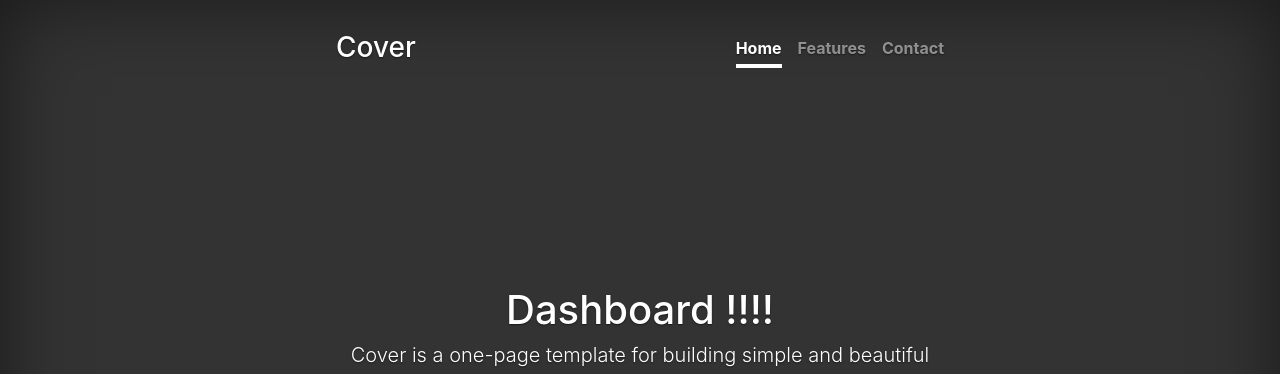
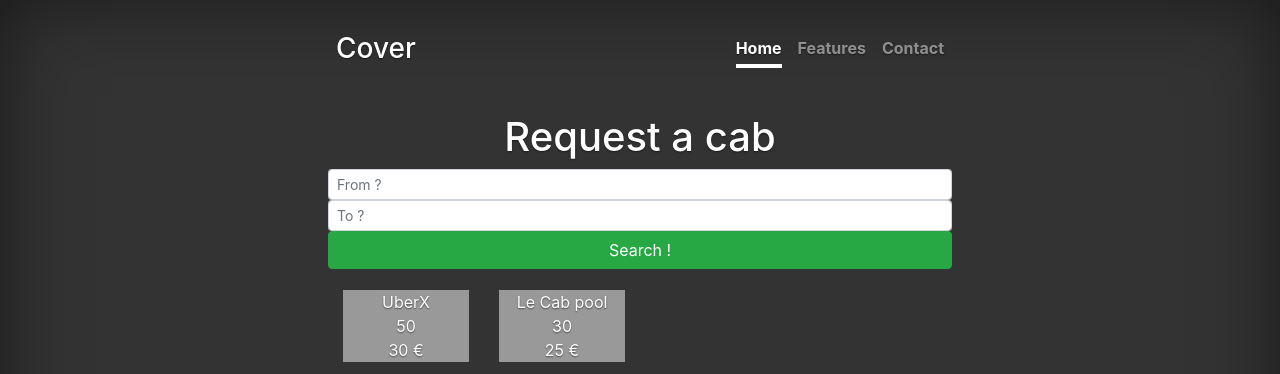
Before and after one commit to GregGuigui/vtc-request-aggregator, a Flask app: page /dashboard in a window 1280 px wide. Shown: the top 374 px of the page. Run offline with Flask 2, Linux system fonts and the light colour scheme; some libraries are stand-ins or nearby versions.

Commit message:
Add layout template. Fillout readme.md for setup

```diff
--- a/app.py
+++ b/app.py
@@ -4,6 +4,8 @@ from uber_rides.client import UberRidesClient
 from uber_rides.session import OAuth2Credential
 from uber_rides.session import Session
 from middlewares.auth import get_uber_session
+
+import os
 import authorize_user
 import utils
 
@@ -11,11 +13,13 @@ app = Flask(__name__)
 app.debug = True
 app.secret_key = 'GregGuiCle'
 
-app.credentials = credentials = utils.import_app_credentials("config.yml")
+env = os.getenv('ENV', 'dev')
+print(env)
+app.credentials = credentials = utils.import_app_credentials("config/config." + env + ".yml")
 auth_flow = authorize_user.get_auth_flow(credentials)
 url = authorize_user.authorization_code_grant_flow(auth_flow)
 
-@app.route("/login")
+@app.route("/")
 def login():
     return render_template('index.html')
 
@@ -50,4 +54,4 @@ def activity():
 
 
 if __name__ == "__main__":
-    app.run(host='0.0.0.0', port=3000)
+    app.run(host=os.getenv('IP', '0.0.0.0'), port=int(os.getenv('PORT', 8080)))
--- /dev/null
+++ b/static/css/search.css
@@ -0,0 +1,14 @@
+#map {
+	height: 300px;
+	margin: 10px 0;
+}
+
+#results{
+	margin: 10px 0;
+}
+
+.cab .cab-inner{
+	background-color: rgba(255,255,255, 0.5);
+	margin: 5px 0;
+	margin-right: 0;
+}
--- /dev/null
+++ b/static/scripts/search.js
@@ -0,0 +1,113 @@
+var app = new Vue({
+  el: '#app',
+  data: {
+    results: [{
+	  distance: 50,
+	  type: 'UberX',
+	  price: '30 €'
+	}, {
+	  distance: 30,
+	  type: 'Le Cab pool',
+	  price: '25 €'
+	}],
+	placeFrom: null,
+	placeTo: null
+  },
+  methods: {
+	  loadResults: function(){
+		  console.log(this.placeFrom);
+		  console.log(this.placeTo);
+
+		  if(this.placeFrom && this.placeTo){
+			  this.results = [{
+				  distance: Math.round(Math.random() * 40),
+				  type: 'UberX',
+				  price: '30 €'
+			  }];
+		  }
+	  },
+	  setPlaces(from, to){
+		  this.placeFrom = from;
+		  this.placeTo = to;
+	  }
+  }
+})
+
+var map,
+	autocompleteFrom,
+	autocompleteTo,
+	userPosition;
+
+function initMap() {
+	var directionsService = new google.maps.DirectionsService;
+	var directionsDisplay = new google.maps.DirectionsRenderer;
+
+	var latlng = {lat: 0, lng: 0};
+	if(userPosition){
+		latlng.lat = userPosition.coords.latitude;
+		latlng.lng = userPosition.coords.longitude;
+	}
+
+	map = new google.maps.Map(document.getElementById('map'), {
+		center: latlng,
+		zoom: 13
+	});
+	directionsDisplay.setMap(map);
+
+	var inputFrom = $('#from');
+	var inputTo = $('#to');
+
+	autocompleteFrom = new google.maps.places.Autocomplete(inputFrom[0]);
+	autocompleteTo = new google.maps.places.Autocomplete(inputTo[0]);
+
+	var onChangeHandler = function() {
+		var placeFrom = autocompleteFrom.getPlace();
+		var placeTo = autocompleteTo.getPlace();
+		calculateAndDisplayRoute(placeFrom, placeTo, directionsService, directionsDisplay);
+	};
+	autocompleteFrom.addListener('place_changed', onChangeHandler);
+	autocompleteTo.addListener('place_changed', onChangeHandler);
+}
+
+function calculateAndDisplayRoute(placeFrom, placeTo, directionsService, directionsDisplay) {
+	if(!placeFrom || !placeTo){
+	  return;
+	}
+
+	directionsService.route({
+		origin: placeFrom.geometry.location,
+		destination: placeTo.geometry.location,
+		travelMode: google.maps.TravelMode.DRIVING
+	},
+	function(response, status) {
+		if (status === google.maps.DirectionsStatus.OK) {
+		  directionsDisplay.setDirections(response);
+
+		  // load cab results from vuejs
+		  app.setPlaces(placeFrom.geometry.location, placeTo.geometry.location);
+		  app.loadResults();
+		} else {
+		  window.alert('Directions request failed due to ' + status);
+		}
+	});
+}
+
+function getLocation() {
+	if (navigator.geolocation) {
+		navigator.geolocation.getCurrentPosition(showPosition);
+	} else {
+		x.innerHTML = "Geolocation is not supported by this browser.";
+	}
+}
+
+function showPosition(position) {
+	userPosition = position;
+	if(map){
+		map.setCenter({
+			lat: userPosition.coords.latitude,
+			lng: userPosition.coords.longitude
+		})
+	}
+}
+
+getLocation();
--- a/templates/dashboard.html
+++ b/templates/dashboard.html
@@ -1,72 +1,39 @@
-<html lang="en">
+{% extends "layout.html" %}
+{% block body %}
+    {% raw %}
+    <div class="inner cover" id="app">
+      <h1 class="cover-heading">Request a cab</h1>
+			<form v-on:submit.prevent="loadResults">
+				<div class="input-group">
+				  <input type="text" class="form-control form-control-sm" placeholder="From ?" id="from">
+				</div>
 
-<head>
-    <meta charset="utf-8">
-    <meta name="viewport" content="width=device-width, initial-scale=1, shrink-to-fit=no">
-    <meta name="description" content="">
-    <meta name="author" content="">
-    <link rel="icon" href="../../favicon.ico">
-    <link rel="stylesheet" href="https://maxcdn.bootstrapcdn.com/bootstrap/4.0.0-alpha.6/css/bootstrap.min.css" integrity="sha384-rwoIResjU2yc3z8GV/NPeZWAv56rSmLldC3R/AZzGRnGxQQKnKkoFVhFQhNUwEyJ" crossorigin="anonymous">
+				<div class="input-group">
+				  <input type="text" class="form-control form-control-sm" placeholder="To ?" id="to">
+				</div>
+				<button type="submit" class="btn btn-block btn-success">Search !</button>
+			</form>
 
-    <title>Cover Template for Bootstrap</title>
+			<div id="results" class="row">
+				<div v-for="r in results" class="cab col-sm-3">
+					<div class="cab-inner">
+						<div class="cab-type">{{r.type}}</div>
+						<div class="cab-distance">{{r.distance}}</div>
+						<div class="cab-price">{{r.price}}</div>
+					</div>
+				</div>
+			</div>
 
-    <!-- Custom styles for this template -->
-    <link href="/static/css/cover.css" rel="stylesheet">
-</head>
+			<div id="map"></div>
+    </div>
+    {% endraw %}
+{% endblock %}
 
-<body>
+{% block scripts %}
+	<script src="https://unpkg.com/vue/dist/vue.js"></script>
+	<script src="{{ url_for('static', filename='scripts/search.js') }}"></script>
 
-    <div class="site-wrapper">
-
-        <div class="site-wrapper-inner">
-
-            <div class="cover-container">
-
-                <div class="masthead clearfix">
-                    <div class="inner">
-                        <h3 class="masthead-brand">Cover</h3>
-                        <nav class="nav nav-masthead">
-                            <a class="nav-link active" href="#">Home</a>
-                            <a class="nav-link" href="#">Features</a>
-                            <a class="nav-link" href="#">Contact</a>
-                        </nav>
-                    </div>
-                </div>
-
-                <div class="inner cover">
-                    <h1 class="cover-heading">Dashboard !!!!</h1>
-                    <p class="lead">Cover is a one-page template for building simple and beautiful home pages. Download, edit the text, and
-                        add your own fullscreen background photo to make it your own.</p>
-                    <p class="lead">
-                        <a href="/api/uber/login" class="btn btn-lg btn-secondary">Login with Uber</a>
-                    </p>
-                </div>
-
-                <div class="mastfoot">
-                    <div class="inner">
-                        <p>Cover template for <a href="https://getbootstrap.com">Bootstrap</a>, by <a href="https://twitter.com/mdo">@mdo</a>.</p>
-                    </div>
-                </div>
-
-            </div>
-
-        </div>
-
-    </div>
-
-    <!-- Bootstrap core JavaScript
-    ================================================== -->
-    <!-- Placed at the end of the document so the pages load faster -->
-    <script src="https://code.jquery.com/jquery-3.1.1.slim.min.js" integrity="sha384-A7FZj7v+d/sdmMqp/nOQwliLvUsJfDHW+k9Omg/a/EheAdgtzNs3hpfag6Ed950n"
-        crossorigin="anonymous"></script>
-    <script src="https://code.jquery.com/jquery-3.1.1.slim.min.js" integrity="sha384-A7FZj7v+d/sdmMqp/nOQwliLvUsJfDHW+k9Omg/a/EheAdgtzNs3hpfag6Ed950n"
-        crossorigin="anonymous"></script>
-    <script src="https://cdnjs.cloudflare.com/ajax/libs/tether/1.4.0/js/tether.min.js" integrity="sha384-DztdAPBWPRXSA/3eYEEUWrWCy7G5KFbe8fFjk5JAIxUYHKkDx6Qin1DkWx51bBrb"
-        crossorigin="anonymous"></script>
-    <script src="https://maxcdn.bootstrapcdn.com/bootstrap/4.0.0-alpha.6/js/bootstrap.min.js" integrity="sha384-vBWWzlZJ8ea9aCX4pEW3rVHjgjt7zpkNpZk+02D9phzyeVkE+jo0ieGizqPLForn"
-        crossorigin="anonymous"></script>
-
-
-</body>
-
-</html>
+	<script src="https://maps.googleapis.com/maps/api/js?key=AIzaSyBBGLst2_5aTRSKZRw0RglUN0dX_Qtao60&signed_in=true&libraries=places&callback=initMap"
+        async defer></script>
+  </body>
+{% endblock %}
--- /dev/null
+++ b/templates/layout.html
@@ -0,0 +1,60 @@
+<html lang="en">
+  <head>
+    <meta charset="utf-8">
+    <meta name="viewport" content="width=device-width, initial-scale=1, shrink-to-fit=no">
+    <meta name="description" content="">
+    <meta name="author" content="">
+
+    <title>Cover Template for Bootstrap</title>
+
+    <!-- Bootstrap core CSS -->
+    <link rel="stylesheet" href="https://bootswatch.com/4-alpha/flatly/bootstrap.min.css">
+
+    <!-- Custom styles for this template -->
+    <link rel=stylesheet type=text/css href="{{ url_for('static', filename='css/cover.css') }}">
+    <link rel=stylesheet type=text/css href="{{ url_for('static', filename='css/search.css') }}">
+  </head>
+
+  <body>
+
+    <div class="site-wrapper">
+
+      <div class="site-wrapper-inner">
+
+        <div class="cover-container">
+
+          <div class="masthead clearfix">
+            <div class="inner">
+              <h3 class="masthead-brand">Cover</h3>
+              <nav class="nav nav-masthead">
+                <a class="nav-link active" href="#">Home</a>
+                <a class="nav-link" href="#">Features</a>
+                <a class="nav-link" href="#">Contact</a>
+              </nav>
+            </div>
+          </div>
+
+          {% block body %}{% endblock %}
+
+          <div class="mastfoot">
+            <div class="inner">
+              <p>Cover template for <a href="https://getbootstrap.com">Bootstrap</a>, by <a href="https://twitter.com/mdo">@mdo</a>.</p>
+            </div>
+          </div>
+
+        </div>
+
+      </div>
+
+    </div>
+
+    <!-- Bootstrap core JavaScript
+    ================================================== -->
+    <!-- Placed at the end of the document so the pages load faster -->
+    <script src="https://code.jquery.com/jquery-3.1.1.slim.min.js" integrity="sha384-A7FZj7v+d/sdmMqp/nOQwliLvUsJfDHW+k9Omg/a/EheAdgtzNs3hpfag6Ed950n" crossorigin="anonymous"></script>
+	<script src="https://cdnjs.cloudflare.com/ajax/libs/tether/1.4.0/js/tether.min.js" integrity="sha384-DztdAPBWPRXSA/3eYEEUWrWCy7G5KFbe8fFjk5JAIxUYHKkDx6Qin1DkWx51bBrb" crossorigin="anonymous"></script>
+	<script src="https://maxcdn.bootstrapcdn.com/bootstrap/4.0.0-alpha.6/js/bootstrap.min.js" integrity="sha384-vBWWzlZJ8ea9aCX4pEW3rVHjgjt7zpkNpZk+02D9phzyeVkE+jo0ieGizqPLForn" crossorigin="anonymous"></script>
+
+  {% block scripts %}
+  {% endblock %}
+</html>
```
Also changed, not shown: authorize_user.py (+0 -15 lines), config/config.c9.yml (added, +14 -0 lines), config/config.heroku.yml (added, +14 -0 lines), templates/index.html (+3 -62 lines), README.md, config/config.dev.yml (renamed from config.yml).
